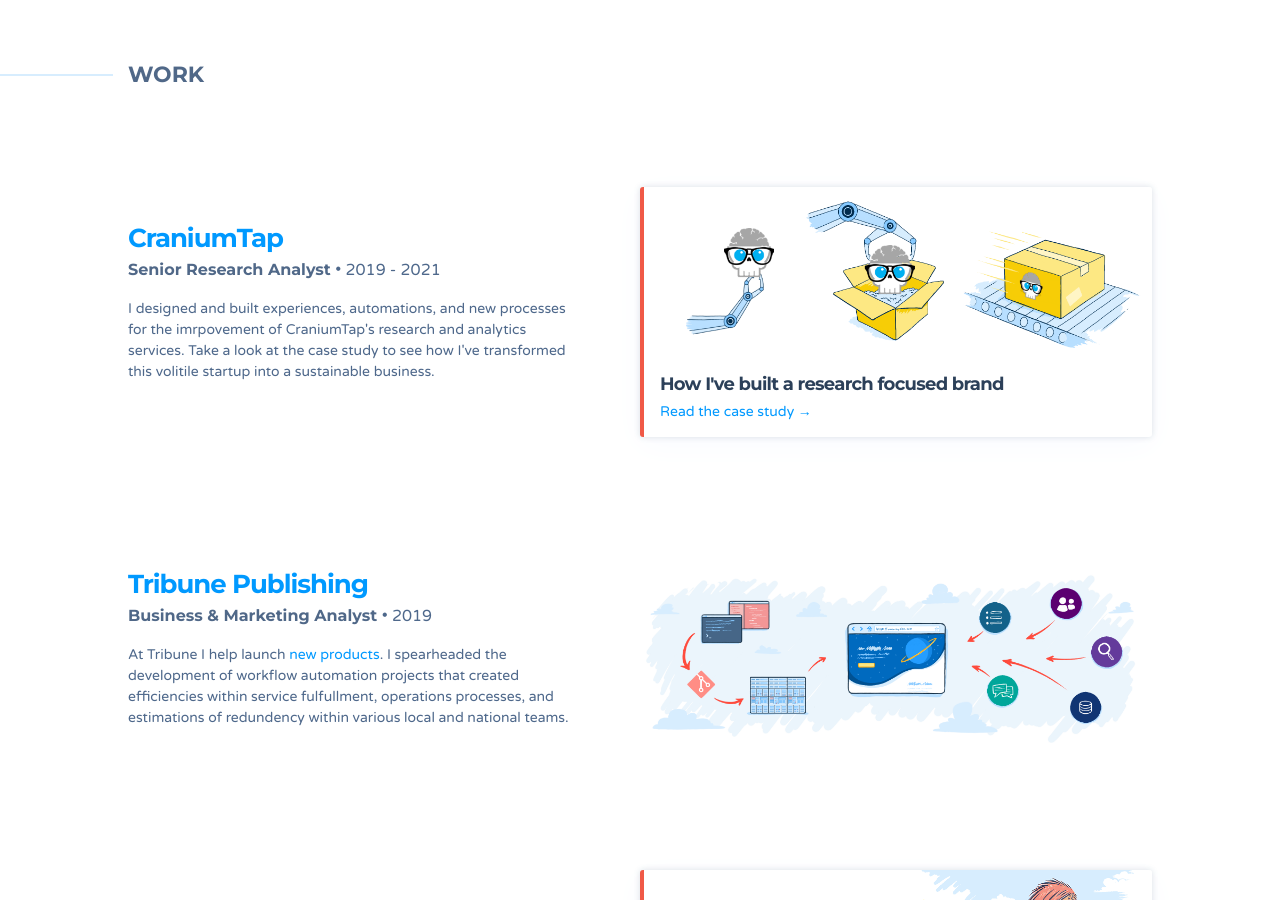
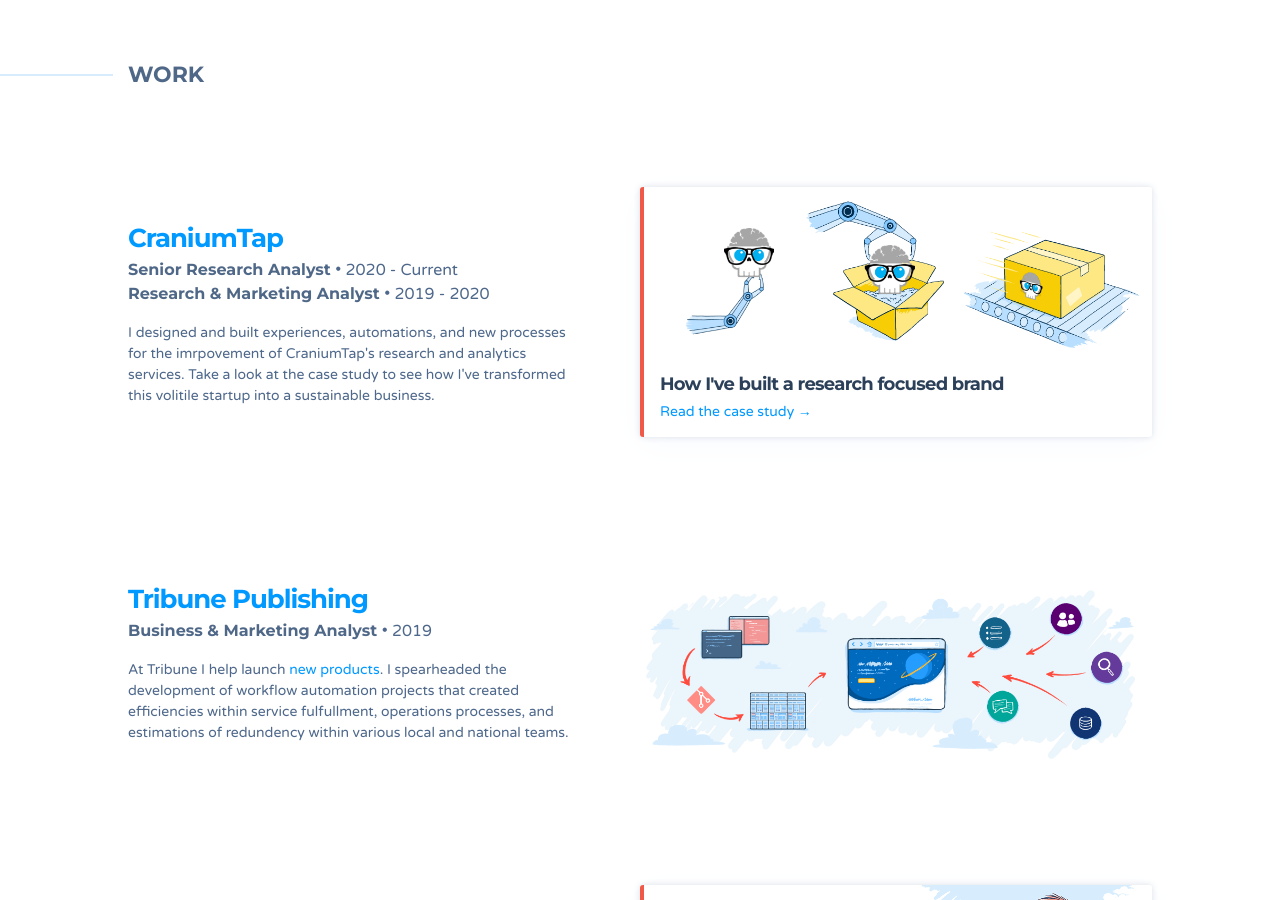
Before and after one commit to zenifold/max_page, a Jekyll site: the page built from index.html, in a window 1280 px wide and 900 px high, scrolled down 1588 px. Built offline with Jekyll 4.4.1, drawn with Linux system fonts in a browser that asks for light colours; some web fonts are replaced.

Commit message:
Update employers.yaml

```diff
--- a/_data/employers.yaml
+++ b/_data/employers.yaml
@@ -2,7 +2,9 @@
 - name: CraniumTap
   url: https://craniumtap.com
   role: Senior Research Analyst
-  timeframe: 2019 - 2021
+  timeframe: 2020 - Current
+  role_2: Research & Marketing Analyst
+  timeframe_2: 2019 - 2020
   summary: |
     I designed and built experiences, automations, and new processes for the imrpovement of CraniumTap's research and analytics services. Take a look at the case study to see how I've transformed this volitile startup into a sustainable business.
   #dribbble: https://dribbble.com/jag/projects/540365-GitHub-work
```
